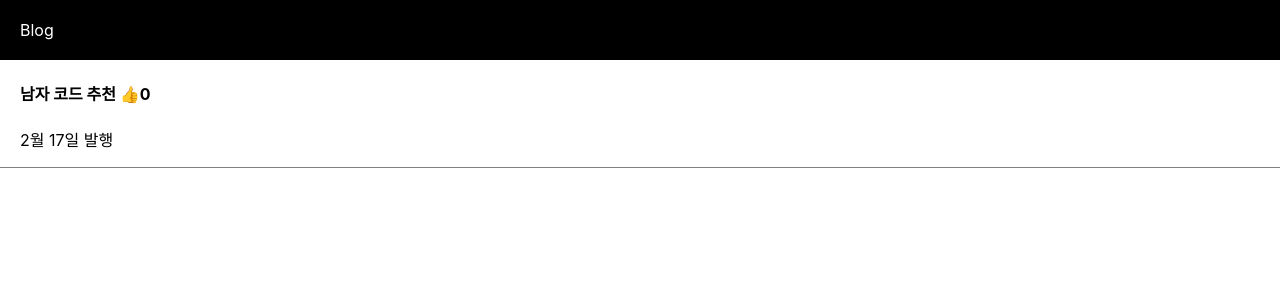
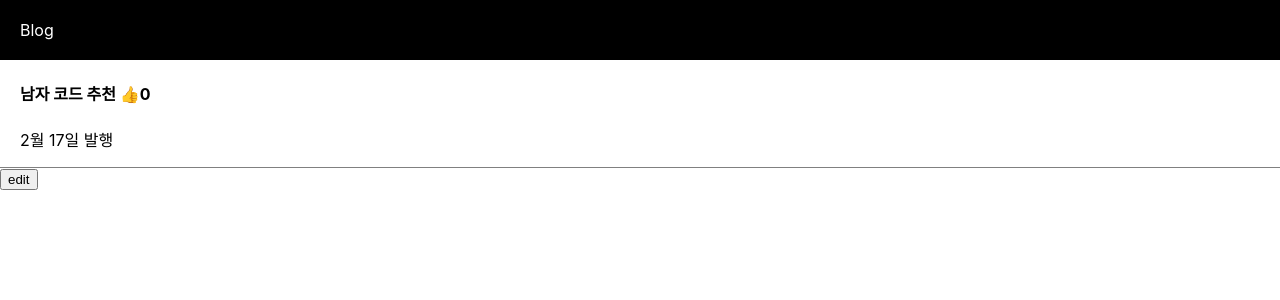
Before and after one commit to Wlfjd/blog_react, a React (Create React App) app: page / in a window 1280 px wide. Shown: the top 300 px of the page. Built offline with nearby package versions, Linux system fonts and the light colour scheme.

Commit message:
글 수정 버튼 구현

```diff
--- a/src/App.js
+++ b/src/App.js
@@ -16,8 +16,12 @@ let [like,setLike]=useState(0)
         <h4>{title[0]} <span onClick={()=>setLike(like+1)}>👍</span>{like} </h4>
         <p>2월 17일 발행</p>
       </div>
+      <button onClick={()=>{
+        let copy=[...title]
+        copy[0]= '여자 코트 변경'
+        setTitle(copy)
+      }}> edit </button>
     </div>
-
   );
 }
 
```
